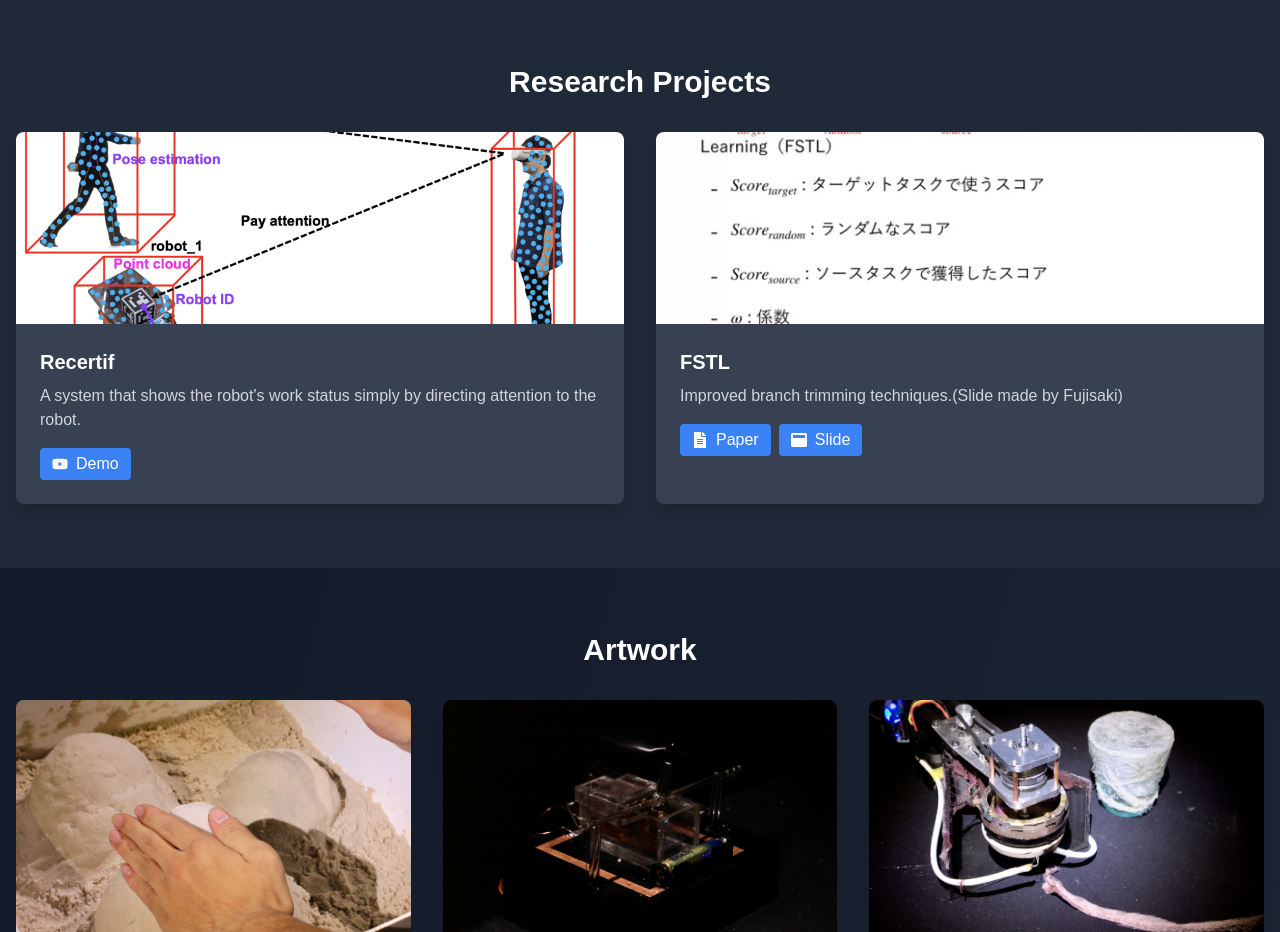
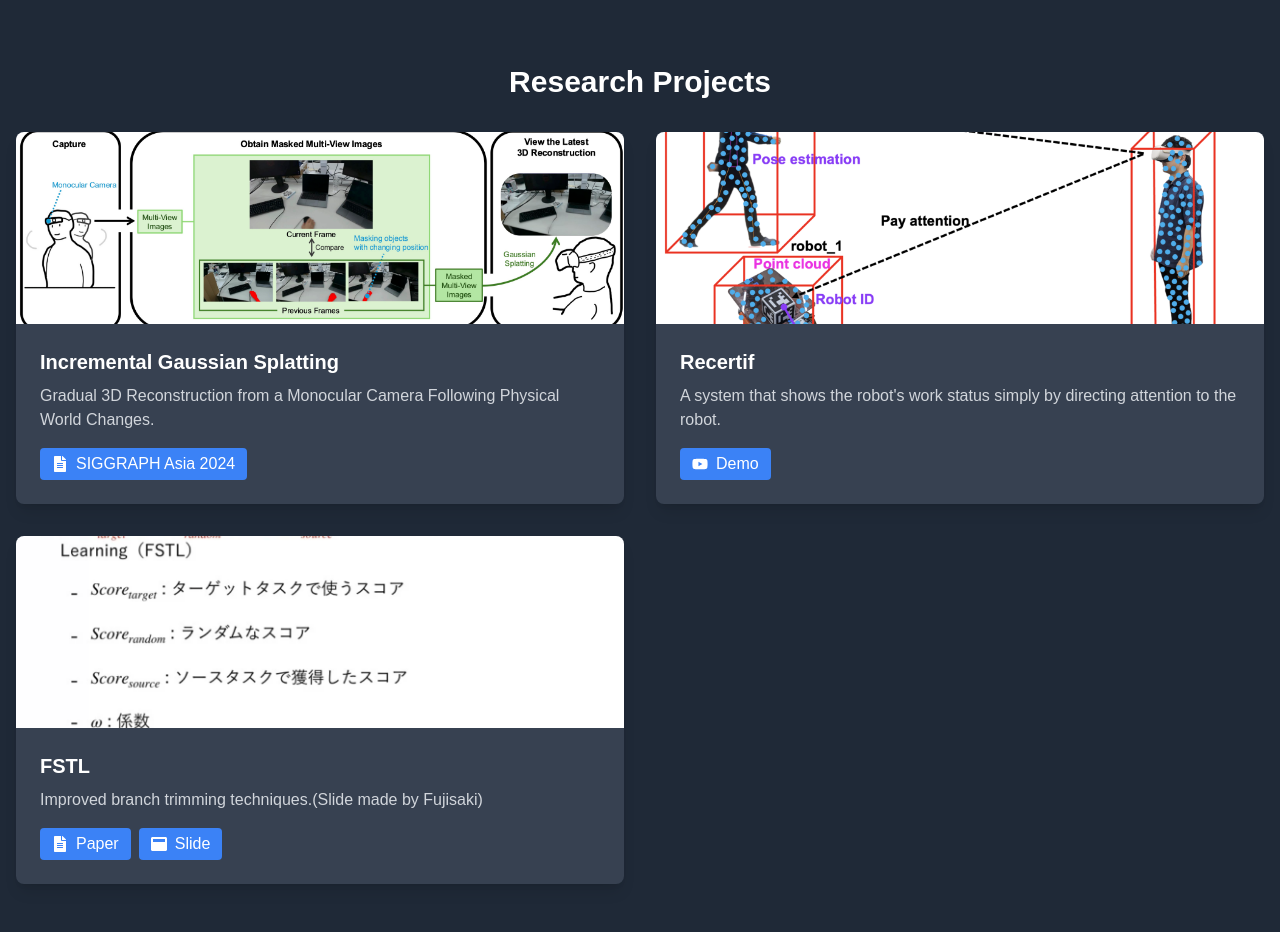
Before and after one commit to keigo1110/keigominamidapage2, a Next.js app: page / in a window 1280 px wide. Shown: the part 880-1812 px from the top of the page. Built offline with nearby package versions, Linux system fonts and the light colour scheme.

Commit message:
add siggraph asia2024

```diff
--- a/src/components/portfolio.tsx
+++ b/src/components/portfolio.tsx
@@ -165,6 +165,14 @@ export function PortfolioComponent() {
           <div className="container mx-auto px-4">
             <h2 className="text-3xl font-bold mb-8 text-center">{t('researchProjects')}</h2>
             <div className="grid grid-cols-1 md:grid-cols-2 gap-8">
+            <ProjectCard
+                title="Incremental Gaussian Splatting"
+                description={t('IGSDescription')}
+                image="/images/sigasi.jpg"
+                links={[
+                  { icon: <FaFileAlt />, text: t('siggraphasia'), url: 'https://asia.siggraph.org/2024/presentation/?id=pos_232&sess=sess198' },
+                ]}
+              />
               <ProjectCard
                 title="Recertif"
                 description={t('recertifDescription')}
--- a/src/translations.ts
+++ b/src/translations.ts
@@ -15,6 +15,7 @@ export const translations = {
         startupAchievements: 'Achievements',
         viewOnInstagram: 'View on Website',
         visitWebsite: 'Visit Website',
+        siggraphasia: 'SIGGRAPH Asia 2024',
 
         // about me
         name: 'Keigo Minamida',
@@ -29,6 +30,7 @@ export const translations = {
         department: 'Department of Mechanical Engineering, KINDAI UNIVERSITY',
 
         // research projects
+        IGSDescription: 'Gradual 3D Reconstruction from a Monocular Camera Following Physical World Changes.',
         recertifDescription: 'A system that shows the robot\'s work status simply by directing attention to the robot.',
         fstlDescription: 'Improved branch trimming techniques.(Slide made by Fujisaki)',
         paper: 'Paper',
@@ -110,6 +112,7 @@ export const translations = {
         startupAchievements: '実績',
         viewOnInstagram: 'プロジェクトサイトを見る',
         visitWebsite: 'ウェブサイトを見る',
+        siggraphasia: 'SIGGRAPH Asia 2024',
 
         // about me
         name: '南田桂吾',
```
Also changed, not shown: public/images/sigasi.jpg (added).
